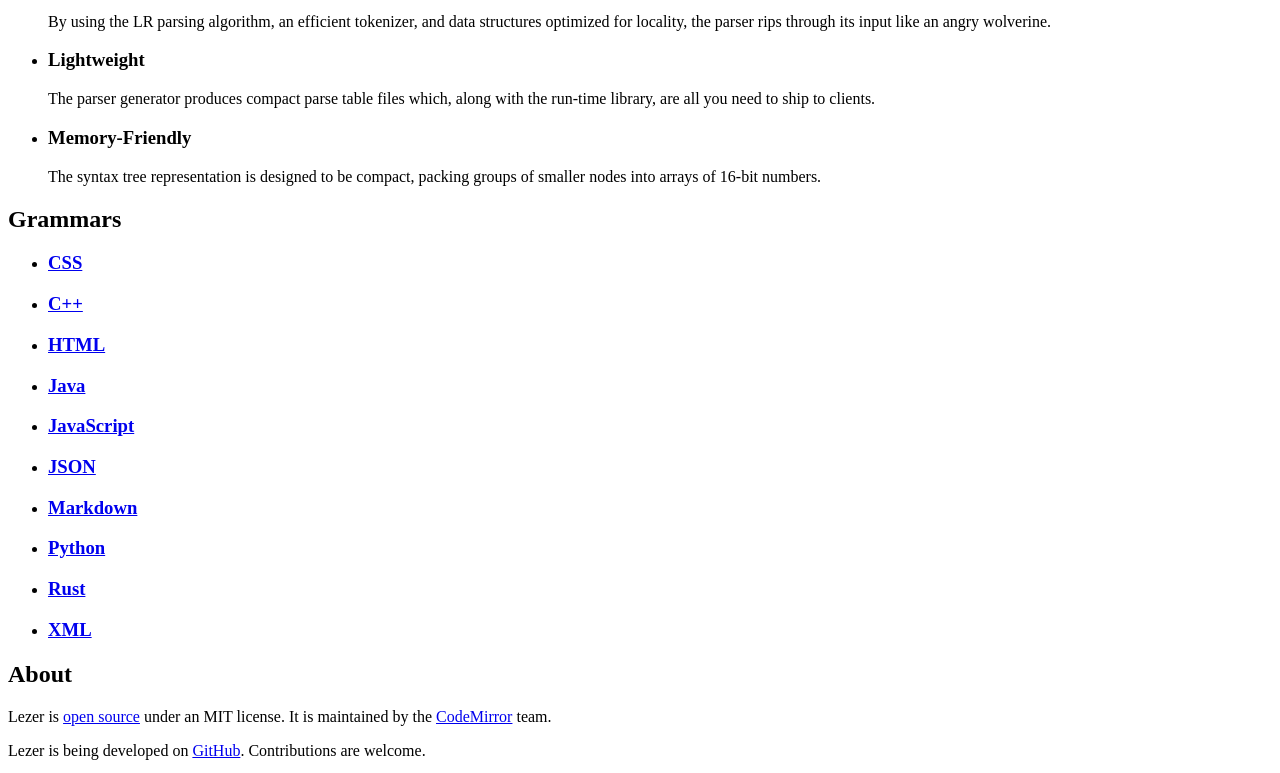
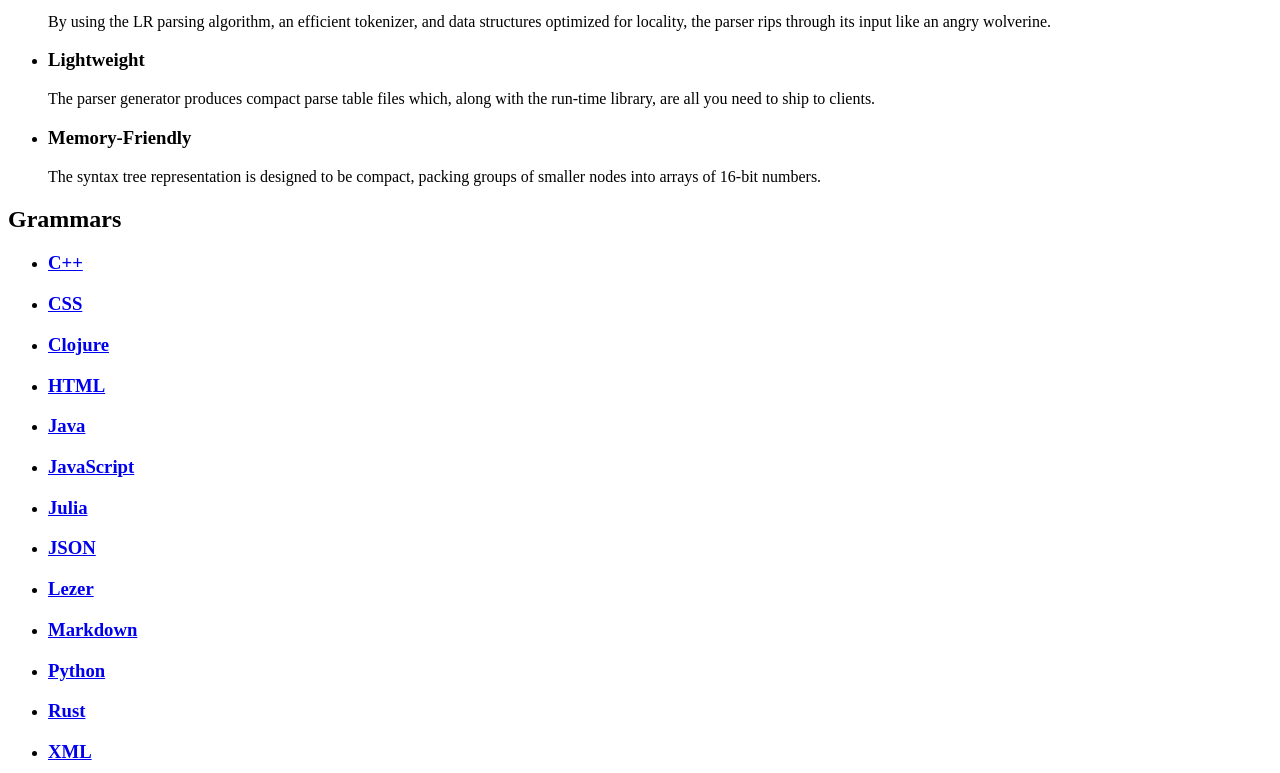
Before and after one commit to lezer-parser/website, a website: page site/index.html in a window 1280 px wide. Shown: the part 521-1294 px from the top of the page. Drawn offline with Linux system fonts and the light colour scheme.

Commit message:
List more languages

```diff
--- a/site/index.html
+++ b/site/index.html
@@ -64,12 +64,15 @@ then be used to do highlighting and basic semantic analysis.</p>
 <h2 class=hr id=grammars>Grammars</h2>
 
 <ul class="grid-list compact">
+  <li><a href="https://github.com/lezer-parser/cpp" class=blocklink><h3>C++</h3></a>
   <li><a href="https://github.com/lezer-parser/css" class=blocklink><h3>CSS</h3></a>
-  <li><a href="https://github.com/lezer-parser/cpp" class=blocklink><h3>C++</h3></a>
+  <li><a href="https://github.com/lezer-parser/clojure" class=blocklink><h3>Clojure</h3></a>
   <li><a href="https://github.com/lezer-parser/html" class=blocklink><h3>HTML</h3></a>
   <li><a href="https://github.com/lezer-parser/java" class=blocklink><h3>Java</h3></a>
   <li><a href="https://github.com/lezer-parser/javascript" class=blocklink><h3>JavaScript</h3></a>
+  <li><a href="https://github.com/lezer-parser/julia" class=blocklink><h3>Julia</h3></a>
   <li><a href="https://github.com/lezer-parser/json" class=blocklink><h3>JSON</h3></a>
+  <li><a href="https://github.com/lezer-parser/lezer-grammar" class=blocklink><h3>Lezer</h3></a>
   <li><a href="https://github.com/lezer-parser/markdown" class=blocklink><h3>Markdown</h3></a>
   <li><a href="https://github.com/lezer-parser/python" class=blocklink><h3>Python</h3></a>
   <li><a href="https://github.com/lezer-parser/rust" class=blocklink><h3>Rust</h3></a>
```
